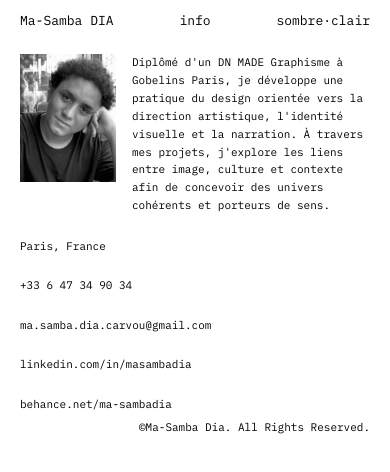
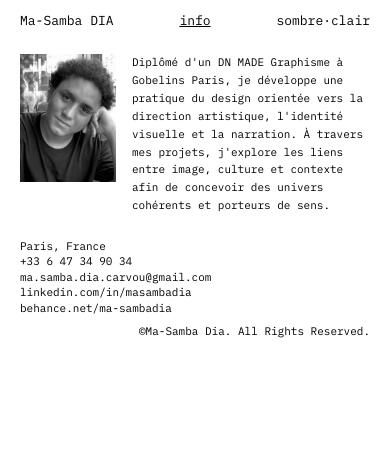
Before and after one commit to MaSambaXO/mon-portfolio, a Next.js app: page / in a window 390 px wide. Both pictures are taken after a click on the button "info". Shown: the top 472 px of the page. Built offline with nearby package versions, Linux system fonts and the light colour scheme.

Commit message:
Fix fond blanc iOS, scroll home mobile, contact compact, bio centré info desktop, underline info mobile
Co-Authored-By: Claude Sonnet 4.6 <noreply@anthropic.com>

```diff
--- a/app/globals.css
+++ b/app/globals.css
@@ -1,8 +1,8 @@
 @import "tailwindcss";
 
 :root {
-  --background: #000000;
-  --foreground: #ffffff;
+  --background: #ffffff;
+  --foreground: #000000;
 }
 
 @theme inline {
--- a/app/page.tsx
+++ b/app/page.tsx
@@ -184,6 +184,7 @@ export default function Home() {
   useEffect(() => {
     const color = dark ? "#000000" : "#ffffff";
     document.documentElement.style.background = color;
+    document.body.style.background = color;
     let meta = document.querySelector('meta[name="theme-color"]') as HTMLMetaElement | null;
     if (!meta) {
       meta = document.createElement("meta");
@@ -225,7 +226,7 @@ export default function Home() {
   const currentImage = PROJECTS[active].images[imgIdx] ?? null;
   const totalImages = PROJECTS[active].images.length;
 
-  const mobileHeight = view === "home" ? "h-screen overflow-hidden" : "min-h-screen";
+  const mobileHeight = view === "home" ? "h-[100dvh] overflow-hidden" : "min-h-screen";
 
   return (
     <div className={`${mobileHeight} md:h-screen md:overflow-hidden flex flex-col ${bg} text-[11px] leading-[1.4]`}>
@@ -266,7 +267,7 @@ export default function Home() {
         <button className="hover:opacity-60" onClick={() => setView("home")}>
           Ma-Samba DIA
         </button>
-        <button className="hover:opacity-60" onClick={() => setView(view === "info" ? "home" : "info")}>
+        <button className="hover:opacity-60 underline" onClick={() => setView(view === "info" ? "home" : "info")}>
           info
         </button>
         <button className="hover:opacity-60" onClick={() => setDark(!dark)}>
@@ -425,18 +426,24 @@ export default function Home() {
       {/* ── INFO ── */}
       {view === "info" && (
         <>
-          {/* Desktop : photo + bio + contact sous le bio */}
-          <div className="hidden md:flex md:flex-1 px-5 pt-8 gap-10 items-start overflow-hidden">
-            {INFO_PHOTO ? (
-              // eslint-disable-next-line @next/next/no-img-element
-              <img src={INFO_PHOTO} alt="" className="w-36 h-44 object-cover shrink-0" />
-            ) : (
-              <div className={`w-36 h-44 shrink-0 ${photo}`} />
-            )}
-            <div className="flex flex-col gap-6 max-w-sm">
+          {/* Desktop : grille 3 col — photo | bio+contact centré | vide */}
+          <div
+            className="hidden md:grid md:flex-1 px-5 pt-3 overflow-hidden"
+            style={{ gridTemplateColumns: "1fr 2fr 1fr" }}
+          >
+            <div className="flex items-center">
+              {INFO_PHOTO ? (
+                // eslint-disable-next-line @next/next/no-img-element
+                <img src={INFO_PHOTO} alt="" className="w-36 h-44 object-cover" />
+              ) : (
+                <div className={`w-36 h-44 ${photo}`} />
+              )}
+            </div>
+            <div className="flex flex-col justify-center gap-4">
               <p className="leading-relaxed">{BIO}</p>
-              <ContactBlock />
+              <div><ContactBlock /></div>
             </div>
+            <div />
           </div>
 
           {/* Mobile : photo + bio + contact, sans liste projets */}
@@ -450,7 +457,7 @@ export default function Home() {
               )}
               <p className="leading-relaxed">{BIO}</p>
             </div>
-            <ContactBlock />
+            <div><ContactBlock /></div>
           </div>
 
           {/* Bottom — copyright seulement */}
```
